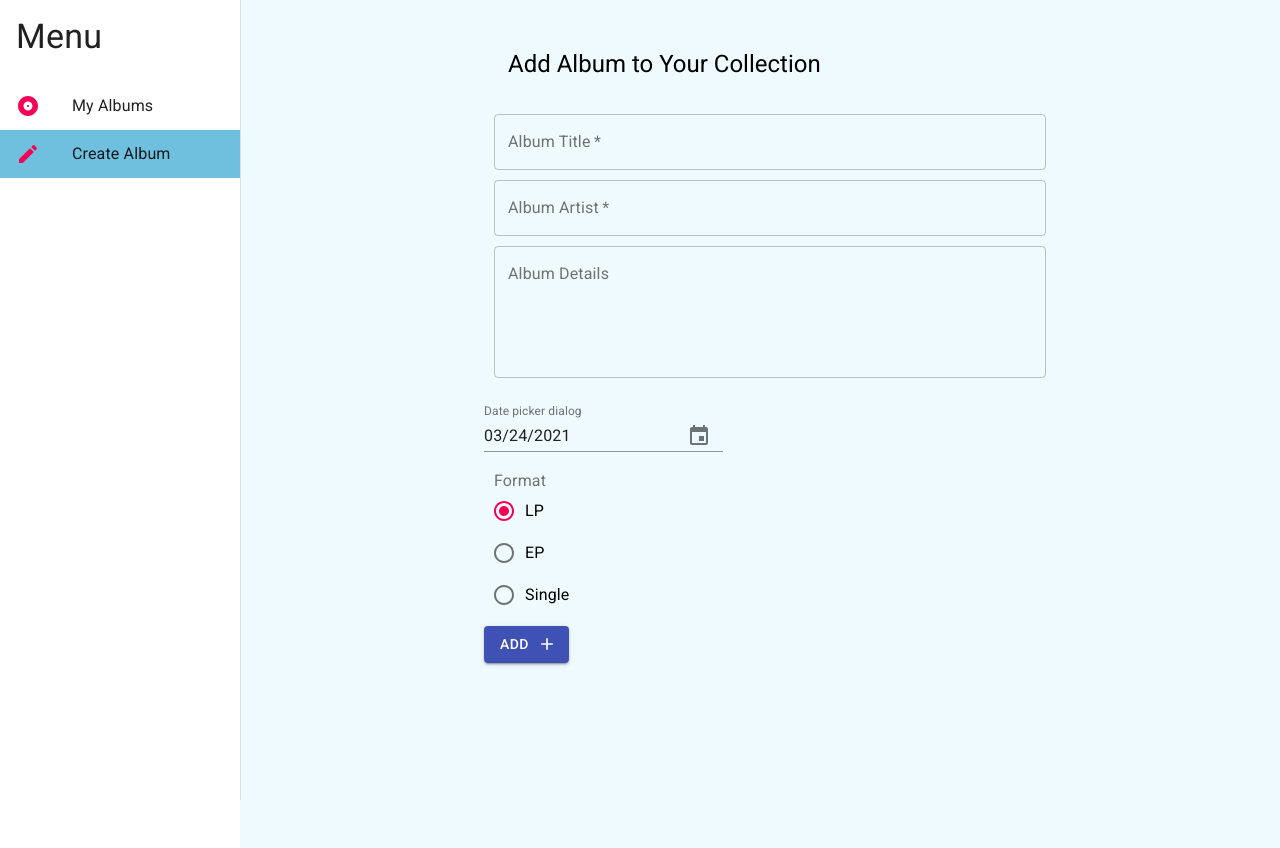
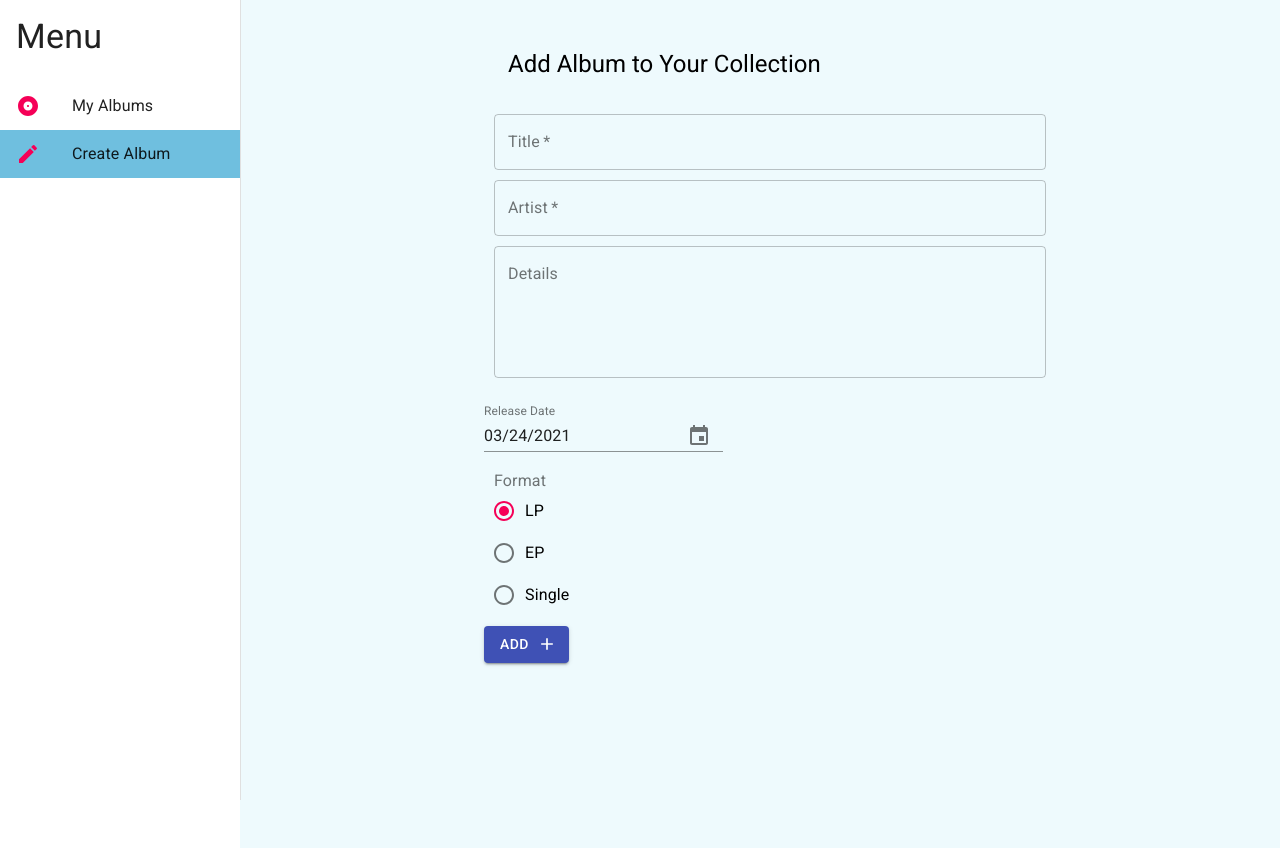
Before and after one commit to ZuzaUsakiewicz/album-collection-material-ui, a React (Create React App) app: page /createalbum in a window 1280 px wide. Built offline with nearby package versions, Linux system fonts and the light colour scheme.

Commit message:
fixed label names

```diff
--- a/src/pages/CreateAlbum.js
+++ b/src/pages/CreateAlbum.js
@@ -67,7 +67,7 @@ export default function CreateAlbum() {
         <TextField
           onChange={(e) => setAlbum(e.target.value)}
           className={classes.field}
-          label="Album Title"
+          label="Title"
           variant="outlined"
           fullWidth
           required
@@ -76,7 +76,7 @@ export default function CreateAlbum() {
         <TextField
           onChange={(e) => setArtist(e.target.value)}
           className={classes.field}
-          label="Album Artist"
+          label="Artist"
           variant="outlined"
           fullWidth
           required
@@ -85,17 +85,18 @@ export default function CreateAlbum() {
         <TextField
           onChange={(e) => setDetails(e.target.value)}
           className={classes.field}
-          label="Album Details"
+          label="Details"
           variant="outlined"
           fullWidth
           multiline
           rows={5}
+          placeholder="f.e. tracklist for an album"
         />
 
         <KeyboardDatePicker
           margin="normal"
           id="date-picker-dialog"
-          label="Date picker dialog"
+          label="Release Date"
           format="MM/dd/yyyy"
           value={date}
           onChange={setDate}
```
